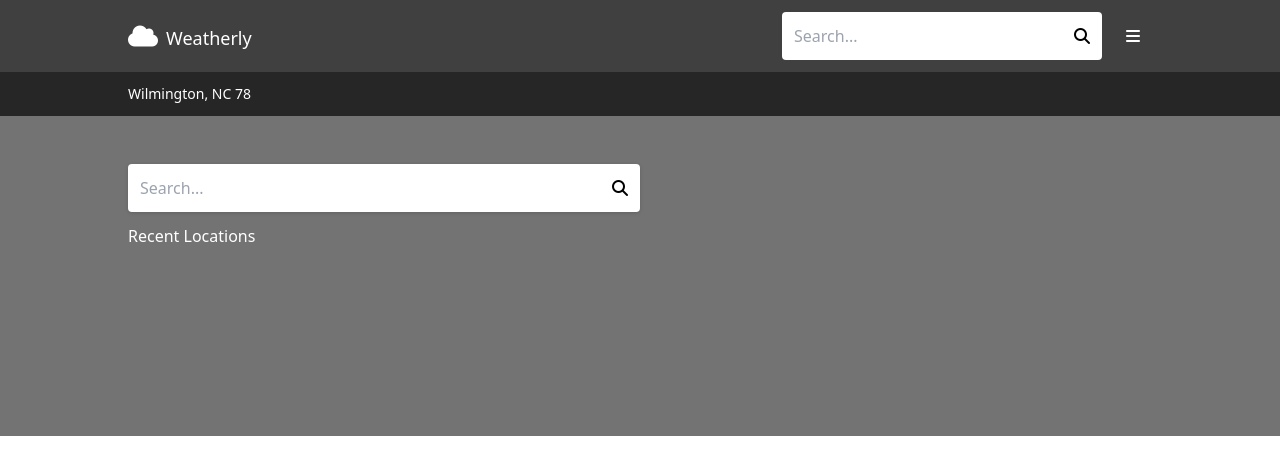
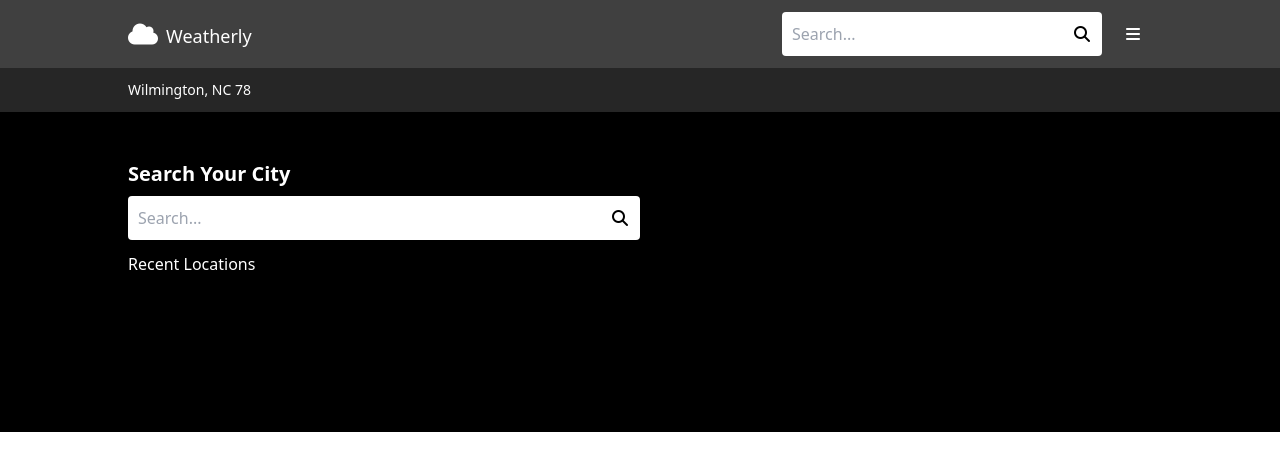
Before and after one commit to admclamb/your-weather-3, a React (Vite) app: page / in a window 1280 px wide. Shown: the top 474 px of the page. Built offline with nearby package versions, Linux system fonts and the light colour scheme; no server answers.

Commit message:
update hero

```diff
--- a/src/components/Searchbar/Searchbar.tsx
+++ b/src/components/Searchbar/Searchbar.tsx
@@ -29,7 +29,7 @@ const Searchbar = ({ className = "" }: Props) => {
           setInput={setInput}
           className={`w-full ${isDropdownOpen ? "rounded-t" : "rounded"}`}
           placeholder="Search..."
-          padding="p-3 pr-12"
+          padding="p-2.5 pr-12"
           onFocus={() => setIsDropdownOpen(true)}
           onBlur={() => setIsDropdownOpen(false)}
         />
--- a/src/pages/Home/Home.tsx
+++ b/src/pages/Home/Home.tsx
@@ -18,9 +18,10 @@ const Home = () => {
 
   return (
     <>
-      <section className="h-[40vh] bg-neutral-500 py-12 text-white">
+      <section className="h-[40vh] bg-black px-3 py-12 text-white">
         <Container className="mx-auto flex flex-col gap-3">
-          <div className="max-w-[50%]">
+          <div className="w-full md:max-w-[50%]">
+            <h3 className="text-xl font-semibold mb-2">Search Your City</h3>
             <Searchbar className="drop-shadow" />
           </div>
 
```
